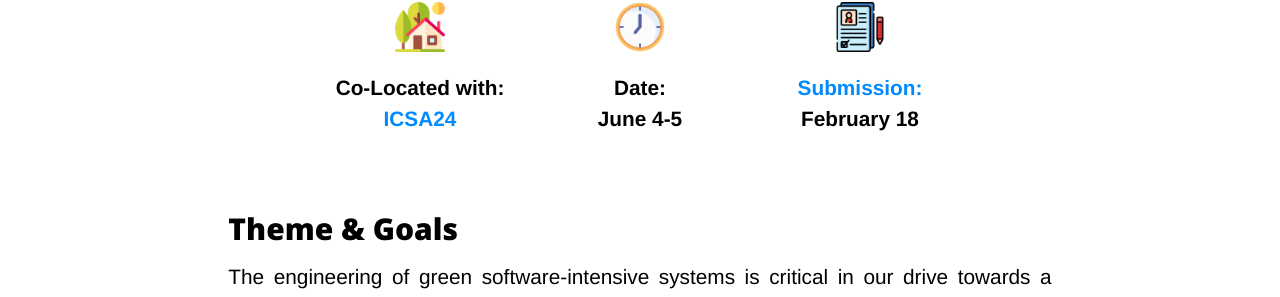
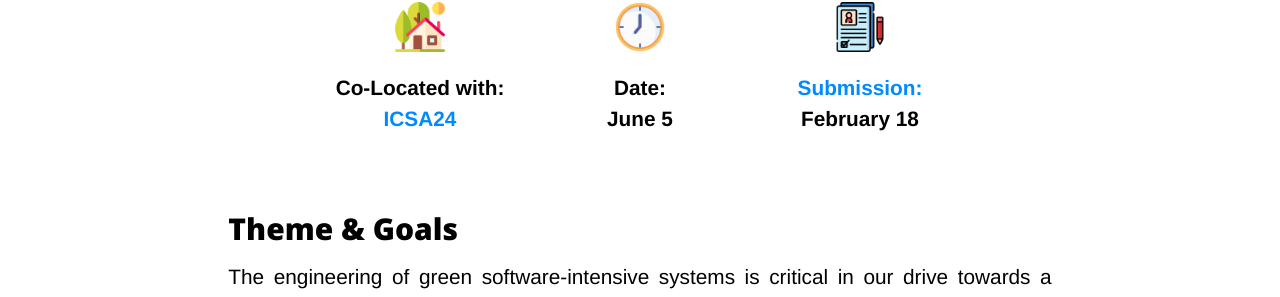
Before and after one commit to greensworkshop/greensworkshop.github.io, a Jekyll site: the page built from index.html, in a window 1280 px wide and 900 px high. Shown: the part 432-729 px from the top of the window. Built offline with Jekyll 4.4.1, drawn with Linux system fonts in a browser that asks for light colours; nearby versions of some CDN libraries; the list of posts is cut into pages by our own code; some of the changed text lies outside the part shown.

Commit message:
adding new date

```diff
--- a/index.html
+++ b/index.html
@@ -11,7 +11,7 @@ subtitle: Official website of the International Workshop on Green and Sustainabl
   <div class="info-block">
     <img class="info-img" src="/img/clock.png" alt="date">
 	<b class="info-block-text">Date:</b>
-    <b class="info-block-text">June 4-5</b>
+    <b class="info-block-text">June 5</b>
   </div>
   <div class="info-block">
     <img class="info-img" src="/img/registration.png" alt="registration">
@@ -76,7 +76,7 @@ sustainability:</p>
 	<li><b>Paper Submission: </b> February 18, 2024</li>
 	<li><b>Paper Notification: </b> March 17, 2024</li>
 	<li><b>Camera-Ready Workshop Paper due: </b> March 31, 2024</li>
-	<li><b>Workshop dates: </b> June 4-5 2024</li>
+	<li><b>Workshop dates: </b> June 5 2024</li>
 </ul>
 
 <h2 id="workshop-program">Workshop Program: TBD</h2>
```
